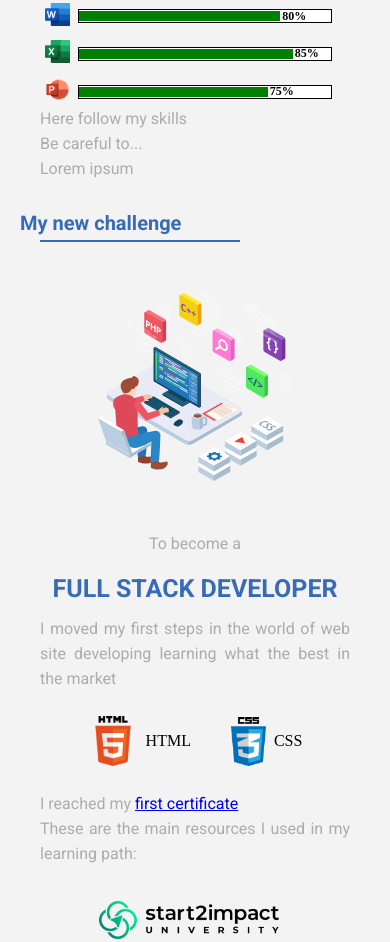
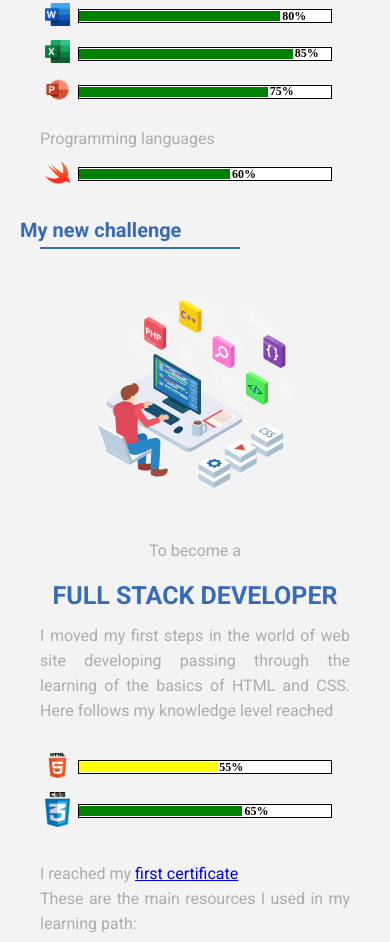
Before and after one commit to darfifi/project-1, a plain HTML site: page index.html in a window 390 px wide. Shown: the part 1815-2757 px from the top of the page. Drawn offline with Linux system fonts and the light colour scheme.

Commit message:
Version 1.1.5

```diff
--- a/CSS/style-small-device.css
+++ b/CSS/style-small-device.css
@@ -387,7 +387,7 @@
     .progress-bar-windows {
         width: 45%;
         height: 10px;
-        background-color: rgb(194, 26, 10);
+        background-color: yellow;
     }
 
     .percentage {
@@ -422,6 +422,12 @@
         background-color: green;
     }
 
+    .progress-bar-swift {
+        width: 60%;
+        height: 10px;
+        background-color: green;
+    }
+
     /*  ---------- Style sezione "My new challenge" ---------- */
 
     .image-container {
@@ -436,27 +442,20 @@
     }
 
 
-
-
-
-    .second-container {
-        display: flex;
-        align-items: center;
-        justify-content: center;
-        margin-top: 25px;
-        margin-bottom: 25px;
+    .progress-bar-html {
+        width: 55%;
+        height: 10px;
+        background-color: yellow;
     }
 
-    .html-image {
-        width: 50px;
-        margin-right: 8px;
-
+    .progress-bar-css {
+        width: 65%;
+        height: 10px;
+        background-color: green;
     }
 
-    .css-image {
-        width: 35px;
-        margin-left: 40px;
-        margin-right: 8px;
+    .css-info-container {
+        margin-bottom: 30px;
     }
 
     .container-s2i {
@@ -474,6 +473,7 @@
     .mention {
         margin-left: 40px;
         margin-right: 40px;
+        margin-bottom: 30px;
     }
 
     .qualification {
@@ -515,10 +515,4 @@
         margin-bottom: 30px;
     }
 
-
-
-
-
-
-
 }
--- a/index.html
+++ b/index.html
@@ -164,14 +164,18 @@
             </div>
 
 
+            <div class="par-section applicatives">Programming languages</div>
 
-            <div class="text-container">
-                <p class="par-section">
-                    Here follow my skills <br>
-                    Be careful to... <br>
-                    Lorem ipsum
-                </p>
+            <div class="general-container">
+                <div class="container-apple">
+                    <img class="logo-apple" src="images/swift-logo.png" alt="">
+                </div>
+                <div class="progress-bar-container">
+                    <div class="progress-bar-swift"></div>
+                    <div class="percentage">60%</div>
+                </div>
             </div>
+
 
         </section>
 
@@ -193,14 +197,37 @@
                 <p class="par-section qualification">To become a</p>
                 <p class="par-section challenge">FULL STACK DEVELOPER</p>
                 <P class="par-section mention">
-                    I moved my first steps in the world of web site developing learning what the best in the market
+                    I moved my first steps in the world of web site developing passing through the learning of
+                    the basics of HTML and CSS. Here follows my knowledge level reached
                 </P>
-                <div class="second-container">
-                    <img class="html-image" src="images/HTML-image.png" alt="">
-                    <div class="html">HTML</div>
-                    <img class="css-image" src="images/CSS-image.png" alt="">
-                    <div class="css">CSS</div>
+
+
+
+
+
+                <div class="general-container">
+                    <div class="container-apple">
+                        <img class="logo-apple" src="images/HTML-image.png" alt="">
+                    </div>
+                    <div class="progress-bar-container">
+                        <div class="progress-bar-html"></div>
+                        <div class="percentage">55%</div>
+                    </div>
                 </div>
+
+                <div class="general-container css-info-container">
+                    <div class="container-apple">
+                        <img class="logo-apple" src="images/CSS-image.png" alt="">
+                    </div>
+                    <div class="progress-bar-container">
+                        <div class="progress-bar-css"></div>
+                        <div class="percentage">65%</div>
+                    </div>
+                </div>
+
+
+
+
                 <p class="par-section">I reached my <a href="images/certificate.png">first certificate</a></p>
                 <p class="par-section">These are the main resources I used in my learning path:</p>
                 <div class="container-s2i">
```
Also changed, not shown: images/swift-logo.png (added).
